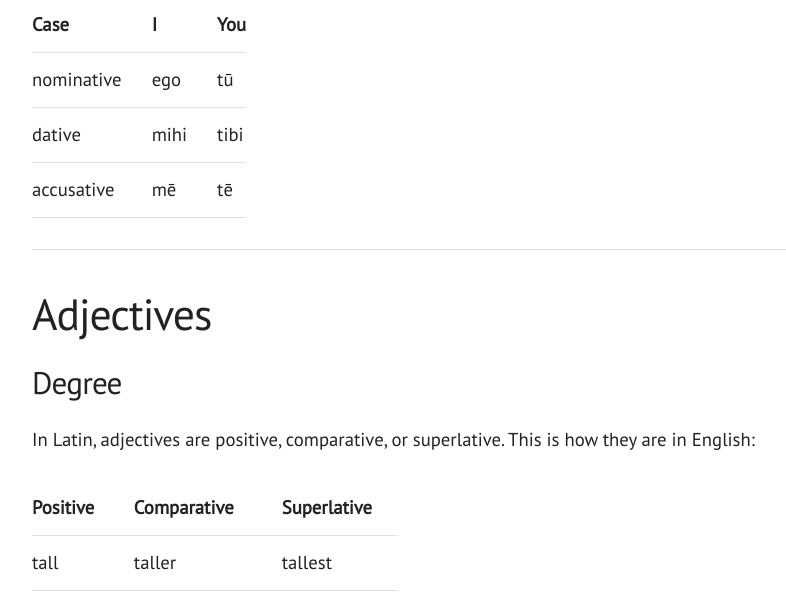
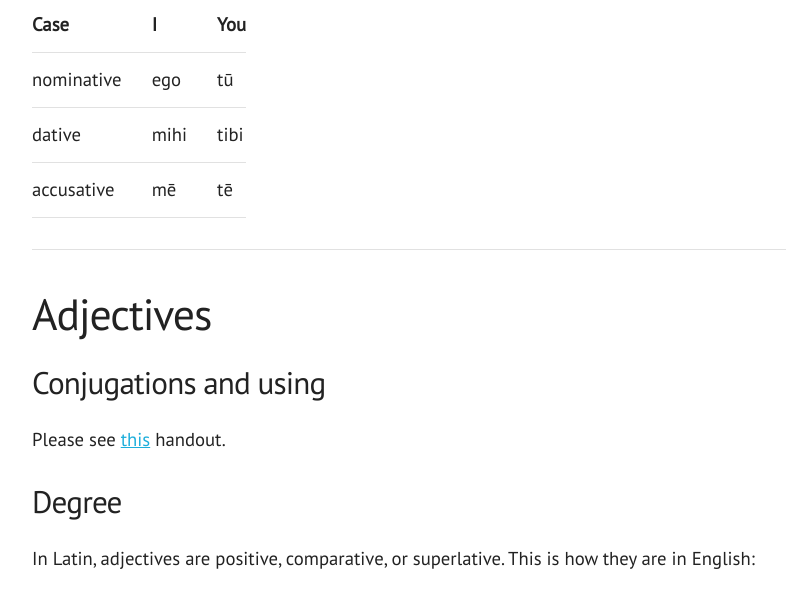
Before and after one commit to nagisahuman/academia, a plain HTML site: page latin/misc.html in a window 1280 px wide. Shown: the part 446-1043 px from the top of the page, without its empty margins (128-914 px from the left). Drawn offline with Linux system fonts and the light colour scheme.

Commit message:
adjectives

```diff
--- a/latin/misc.html
+++ b/latin/misc.html
@@ -42,6 +42,8 @@
 
   <div>
     <h2>Adjectives</h2>
+    <h4>Conjugations and using</h4>
+    <p>Please see <a href="adjectives.pdf">this</a> handout.</p>
     <h4>Degree</h4>
     <p>In Latin, adjectives are positive, comparative, or superlative. This
       is how they are in English&colon;</p>
```
Also changed, not shown: 1 other file.
